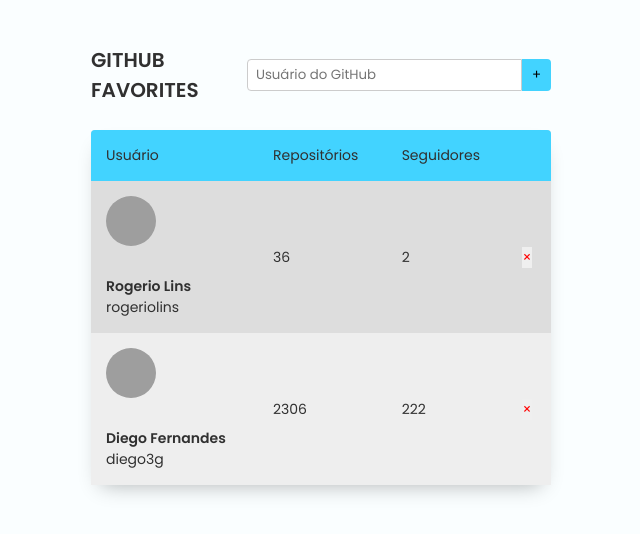
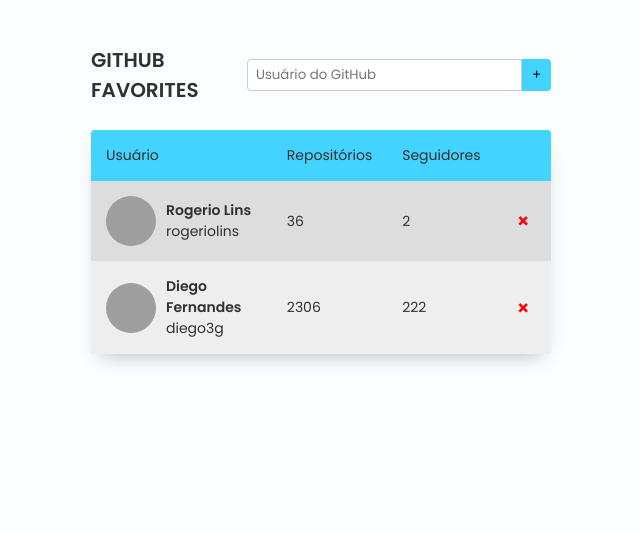
Before and after one commit to rogeriolins/explorer-projeto-16-github-users, a plain HTML site: page index.html in a window 1280 px wide. Shown: the whole page, without its empty margins (319-959 px from the left). Drawn offline with Linux system fonts and the light colour scheme; grey boxes are pictures that could not be loaded.

Commit message:
Style adjusting

```diff
--- a/index.html
+++ b/index.html
@@ -47,8 +47,6 @@
                 src="https://github.com/rogeriolins.png"
                 alt="Foto de Rogério Lins"
               />
-            </td>
-            <td class="user">
               <a href="https://github.com/rogeriolins">
                 <p>Rogerio Lins</p>
                 <span>rogeriolins</span>
@@ -66,8 +64,6 @@
                 src="https://github.com/diego3g.png"
                 alt="Foto de Diego Fernandes"
               />
-            </td>
-            <td class="user">
               <a href="https://github.com/diego3g">
                 <p>Diego Fernandes</p>
                 <span>diego3g</span>
--- a/style.css
+++ b/style.css
@@ -41,7 +41,7 @@
 }
 
 #app {
-  max-width: 50rem;
+  max-width: 500px;
   margin: 0 auto;
   padding: 2rem;
 }
@@ -97,12 +97,13 @@
 }
 
 table th {
-  background-color: var(--color-primary);
+  background: var(--color-primary);
   text-align: left;
   font-weight: normal;
   padding: 1.5rem;
 }
 
+/* Pseudo-Class */
 table th:first-child {
   border-top-left-radius: 0.4rem;
 }
@@ -149,10 +150,14 @@
 }
 
 td .remove {
-  background-color: none;
+  background-color: transparent;
+  color: red;
+
+  font-weight: bold;
+  font-size: 2rem;
+  padding: 0.6rem;
+
   border: none;
-
-  color: red;
 
   cursor: pointer;
 }
```
